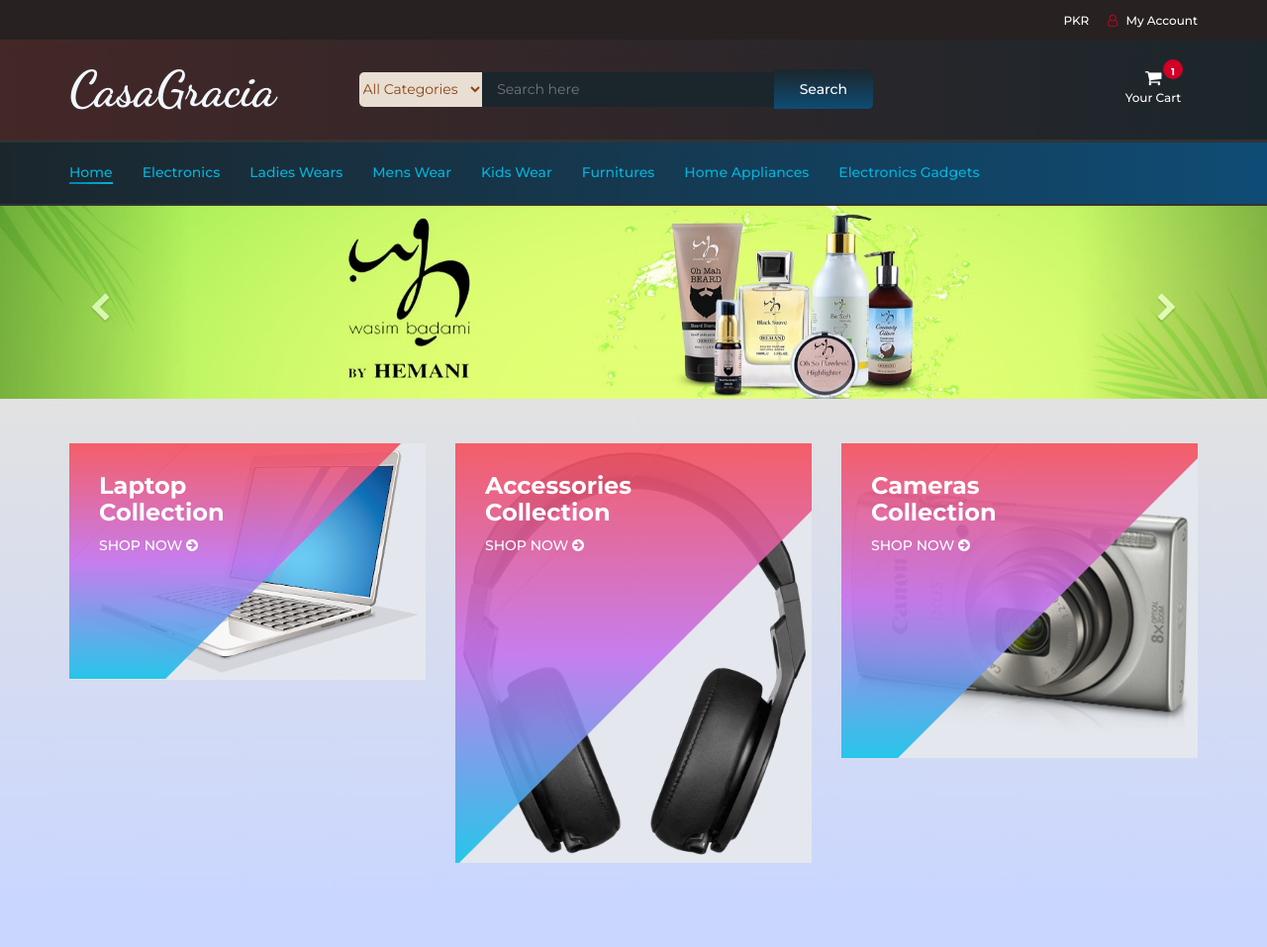
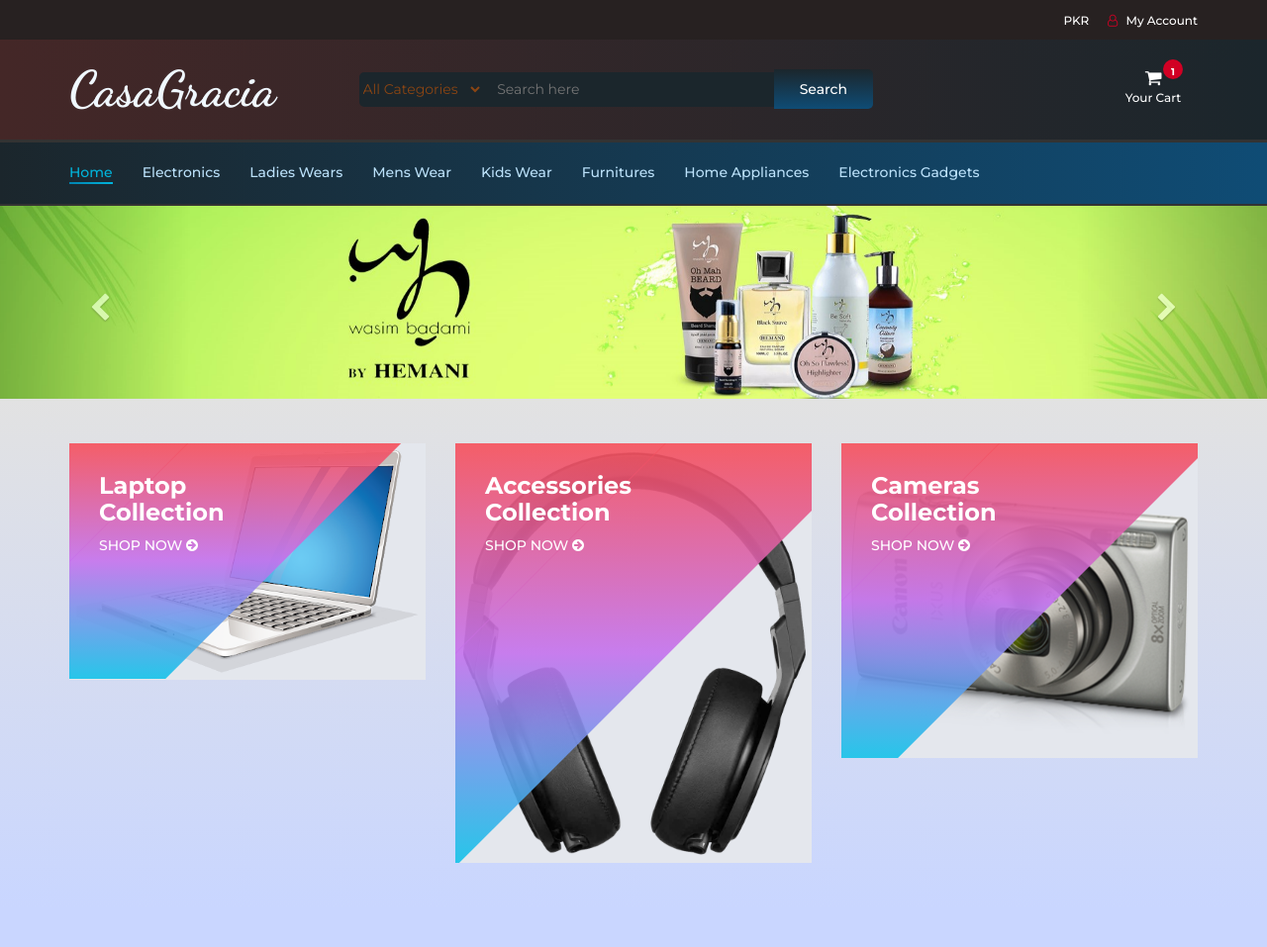
Before and after one commit to Daw-n/Ecomm, a PHP site: page /myfiles/ in a window 1280 px wide. Shown: the top 957 px of the page at 99% size. Run offline with PHP 8.4, Linux system fonts and the light colour scheme; data comes from the database, SQL or seed files in the repository; some libraries are stand-ins or nearby versions.

Commit message:
Revert "Merge branch 'master' of https://github.com/Daw-n/Ecomm"
This reverts commit 393f95441a68fcfd1439756c3b6a21e114045171, reversing
changes made to c96208ae4c4dbe0676fbce24e505905d7ad7d405.

```diff
--- a/css/style.css
+++ b/css/style.css
@@ -68,7 +68,7 @@
 }
 
 a {
-  color: #00B4DB;
+  color: #bbe1fa;
   font-weight: 500;
   -webkit-transition: 0.2s color;
   transition: 0.2s color;
@@ -229,7 +229,7 @@
 
 .input-select {
   padding: 0px 0px;
-  background: #e8ded2;
+  background: #1b262c;
   border: 1px;
   height: 35px;
   width: 125px;
--- a/product.php
+++ b/product.php
@@ -393,8 +393,7 @@
 										</div>
 										<!-- /Reviews -->
 
-										<!--
-										Review Form
+										<!-- Review Form -->
 										<div class="col-md-3 mainn">
 											<div id="review-form">
 												<form class="review-form">
@@ -415,8 +414,7 @@
 												</form>
 											</div>
 										</div>
-										/Review Form
-										-->
+										<!-- /Review Form -->
 									</div>
 								</div>
 								<!-- /tab3  -->
```
